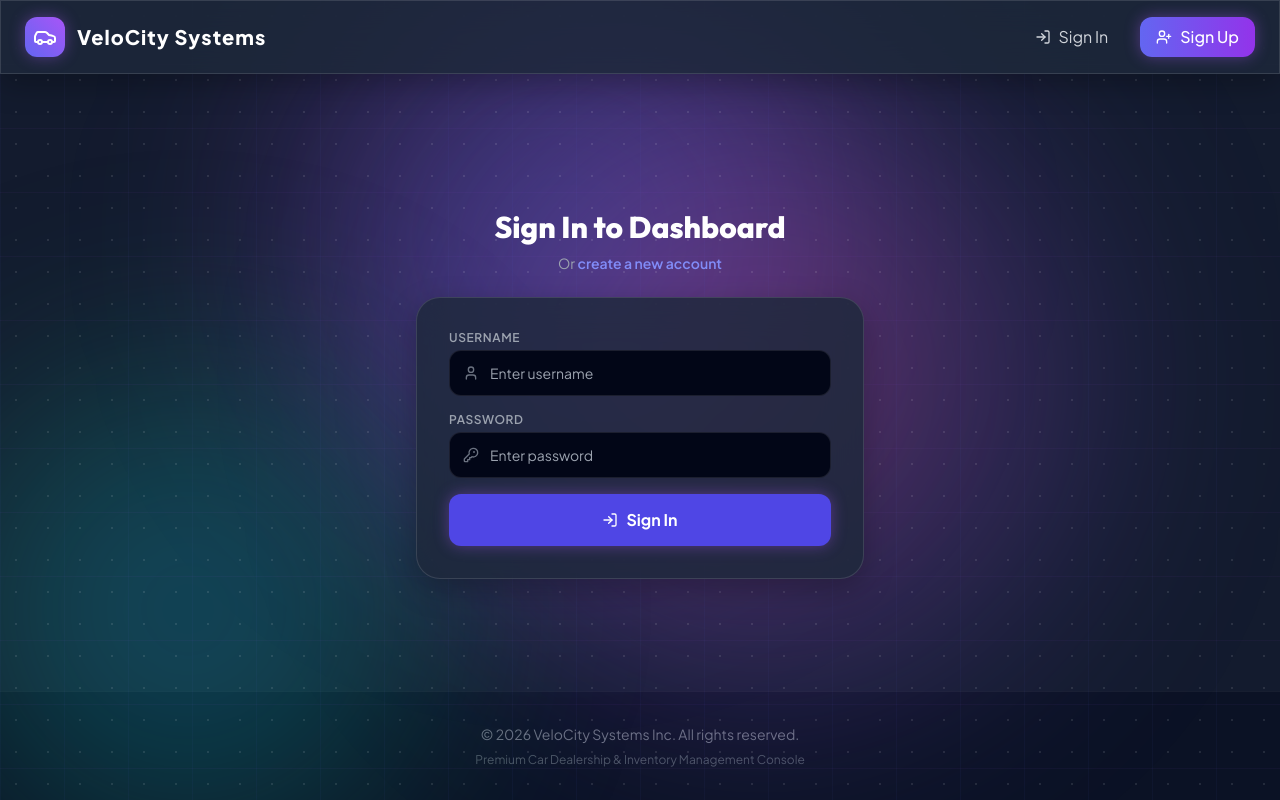
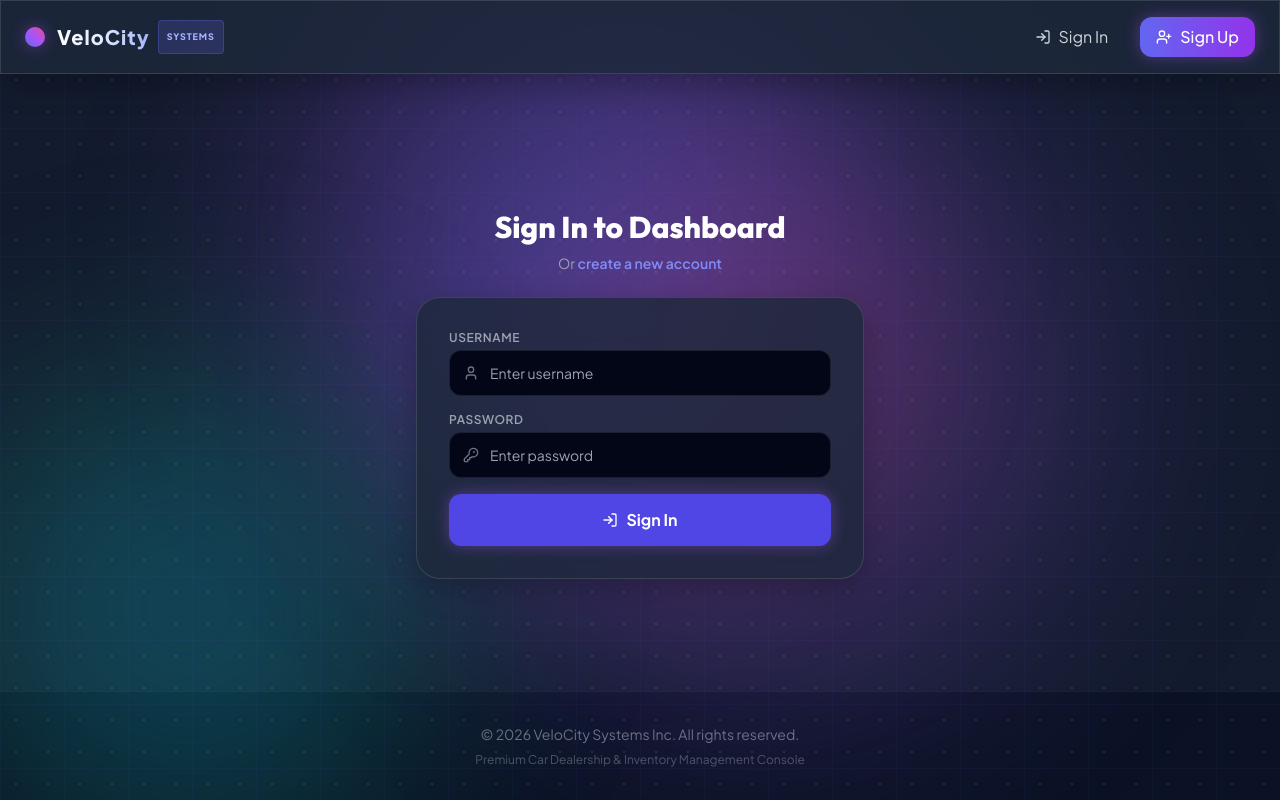
Before and after one commit to Pankaj20042112/car-inventory-system, a React (Vite) app in the folder frotend/my-react-app/: page /login in a window 1280 px wide. Built offline with nearby package versions, Linux system fonts and the light colour scheme.

Commit message:
feat: Upgrade VeloCity brand logo with custom vector SVG badge and premium gradient typography

```diff
--- a/frotend/my-react-app/src/components/Navbar.jsx
+++ b/frotend/my-react-app/src/components/Navbar.jsx
@@ -24,11 +24,17 @@ const Navbar = () => {
     <>
       <nav className="glass-panel fixed top-0 left-0 right-0 w-full z-50 px-6 py-4 flex items-center justify-between border-b border-white/5 shadow-md">
         <div className="flex items-center space-x-3">
-          <div className="bg-gradient-to-tr from-indigo-500 to-purple-500 p-2 rounded-xl text-white shadow-glow">
-            <Car className="h-6 w-6" />
+          <div className="bg-gradient-to-tr from-indigo-500 via-purple-500 to-pink-500 p-2.5 rounded-xl text-white shadow-glow flex items-center justify-center">
+            {/* Custom Modern Speed Vector Logo */}
+            <svg className="h-5.5 w-5.5 text-white" viewBox="0 0 24 24" fill="none" xmlns="http://www.w3.org/2000/svg">
+              <path d="M12 2L2 7L12 12L22 7L12 2Z" fill="currentColor" opacity="0.95" />
+              <path d="M2 17L12 22L22 17" stroke="currentColor" strokeWidth="2.5" strokeLinecap="round" strokeLinejoin="round" />
+              <path d="M2 12L12 17L22 12" stroke="currentColor" strokeWidth="2.5" strokeLinecap="round" strokeLinejoin="round" />
+            </svg>
           </div>
-          <Link to="/" className="text-xl font-extrabold tracking-wider text-white">
-            VeloCity Systems
+          <Link to="/" className="text-xl font-black tracking-wider text-white flex items-center gap-2">
+            <span className="bg-gradient-to-r from-white via-indigo-100 to-indigo-300 bg-clip-text text-transparent">VeloCity</span>
+            <span className="text-[9px] uppercase font-black tracking-widest bg-indigo-500/20 text-indigo-300 border border-indigo-500/30 px-2 py-0.5 rounded">SYSTEMS</span>
           </Link>
         </div>
 
```
